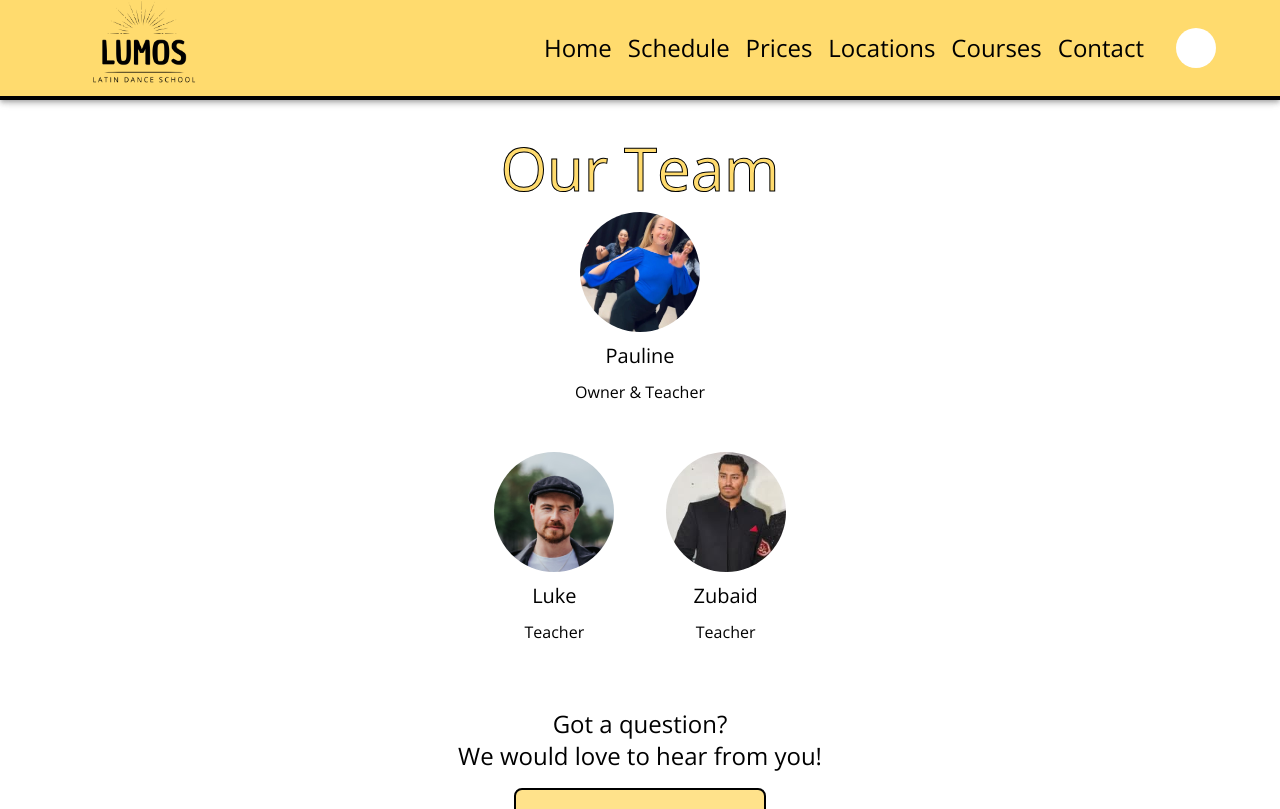
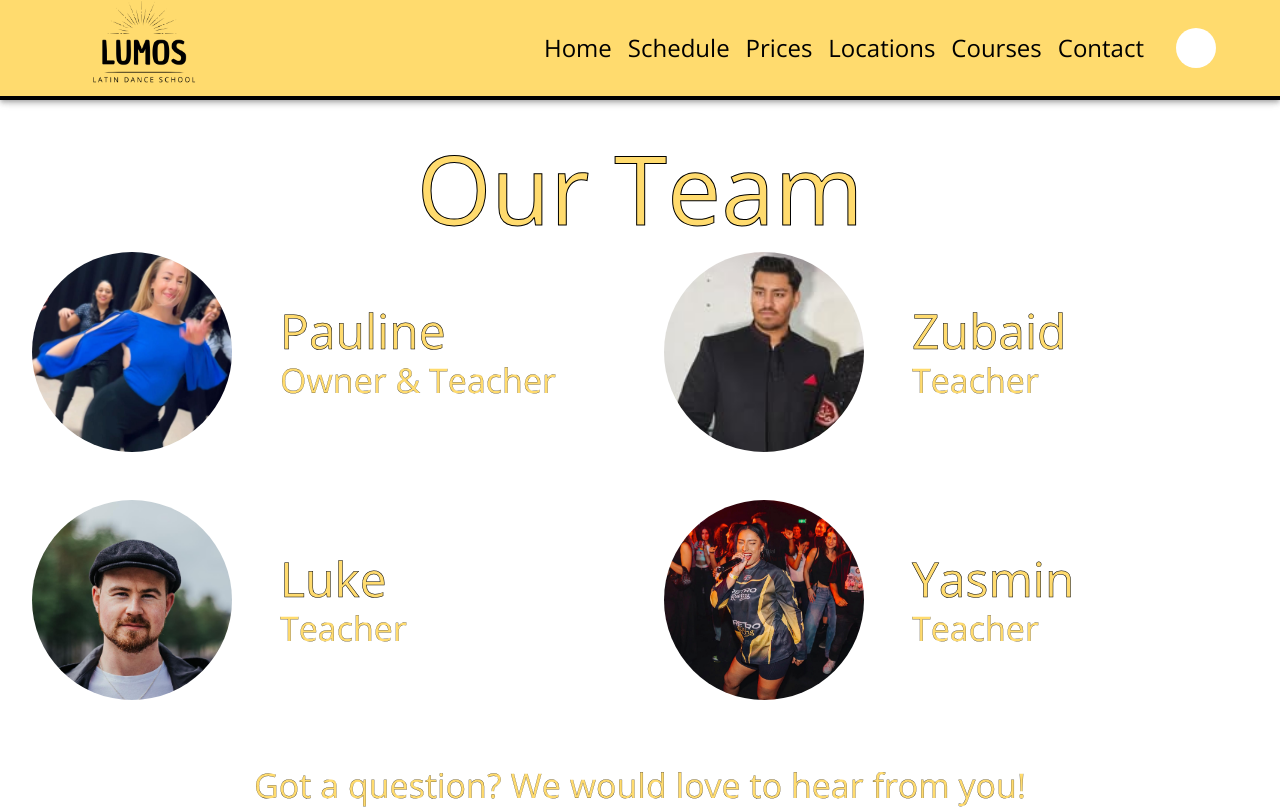
Before and after one commit to Lucobsen/lumos, a React (Vite) app: page /contact in a window 1280 px wide. Shown: the top 809 px of the page. Built offline with nearby package versions, Linux system fonts and the light colour scheme; some icons are missing.

Commit message:
update contact page

```diff
--- /dev/null
+++ b/src/components/TeamMember.tsx
@@ -0,0 +1,38 @@
+import { Stack, Avatar, Typography, useMediaQuery, useTheme } from "@mui/material";
+
+type TeamMemberProps = {
+    name: string;
+    image: string | undefined;
+    role: string;
+};
+
+export const TeamMember = ({ image, name, role }: TeamMemberProps) => {
+    const { breakpoints } = useTheme();
+    const isSmallScreen = useMediaQuery(breakpoints.down(900));
+
+    return (
+        <Stack alignItems='center' spacing={isSmallScreen ? 2 : 6} direction='row'>
+            <Avatar alt={name.toLowerCase()} src={image} sx={{ width: isSmallScreen ? '60px' : '200px', height: isSmallScreen ? '60px' : '200px' }} />
+            <Stack>
+                <Typography
+                    sx={{
+                        WebkitTextStrokeWidth: isSmallScreen ? 0.2 : 0.5,
+                        WebkitTextStrokeColor: '#000',
+                    }}
+                    color='primary'
+                    variant={isSmallScreen ? 'h6' : 'h3'}>
+                    {name}
+                </Typography>
+                <Typography
+                    sx={{
+                        WebkitTextStrokeWidth: 0.2,
+                        WebkitTextStrokeColor: '#000',
+                    }}
+                    color='primary'
+                    variant={isSmallScreen ? 'body1' : 'h4'}>
+                    {role}
+                </Typography>
+            </Stack>
+        </Stack>
+    );
+};
--- a/src/routes/contact.tsx
+++ b/src/routes/contact.tsx
@@ -1,21 +1,32 @@
-import { Avatar, Grid, Link, Stack, SvgIcon, Typography, useMediaQuery, useTheme } from '@mui/material';
+import { Grid, Link, Stack, SvgIcon, Typography, useMediaQuery, useTheme } from '@mui/material';
 import { createFileRoute } from '@tanstack/react-router';
 import { PageContainer } from '../components/PageContainer';
 import { useEffect } from 'react';
-import { Email, Instagram, PhoneAndroid } from '@mui/icons-material';
+import { Instagram } from '@mui/icons-material';
 import { useTranslation } from 'react-i18next';
+import { TeamMember } from '../components/TeamMember';
 
 type TeamMember = { name: string; avatar?: string | undefined; role: string; };
 
 const team: TeamMember[] = [
+    {
+        name: 'Pauline',
+        avatar: 'pauline.jpeg',
+        role: 'Owner & Teacher'
+    },
+    {
+        name: 'Zubaid',
+        avatar: 'zubaid.jpg',
+        role: 'Teacher'
+    },
     {
         name: 'Luke',
         avatar: 'luke.jpeg',
         role: 'Teacher'
     },
     {
-        name: 'Zubaid',
-        avatar: 'zubaid.jpg',
+        name: 'Yasmin',
+        avatar: 'yas.jpg',
         role: 'Teacher'
     }
 ];
@@ -25,7 +36,7 @@ const Contact = () => {
 
     const { t } = useTranslation();
     const { breakpoints } = useTheme();
-    const isSmallScreen = useMediaQuery(breakpoints.down(1000));
+    const isSmallScreen = useMediaQuery(breakpoints.down(900));
 
     return (
         <PageContainer>
@@ -33,40 +44,32 @@ const Contact = () => {
                 <Stack alignItems='center' width='100%' spacing={1}>
                     <Typography
                         color='primary'
-                        variant={isSmallScreen ? 'h4' : 'h2'}
+                        variant={isSmallScreen ? 'h4' : 'h1'}
                         sx={{
                             whiteSpace: 'nowrap',
-                            WebkitTextStrokeWidth: 1,
+                            WebkitTextStrokeWidth: isSmallScreen ? 0.5 : 1,
                             WebkitTextStrokeColor: '#000',
                             fontWeight: 'bold'
                         }}>
                         {t('contact.ourTeam')}
                     </Typography>
                     <Grid container spacing={isSmallScreen ? 4 : 6} justifyContent='center'>
-                        <Grid size={12}>
-                            <Stack alignItems='center' spacing={1}>
-                                <Avatar alt='Pauline' src='pauline.jpeg' sx={{ width: isSmallScreen ? '60px' : '120px', height: isSmallScreen ? '60px' : '120px' }} />
-                                <Typography color='secondary' variant='h6'>Pauline</Typography>
-                                <Typography color='secondary' variant='body1' textAlign='center'>Owner & Teacher</Typography>
-                            </Stack>
-                        </Grid>
                         {team.map(({ name, avatar, role }) =>
-                            <Grid size={4}>
-                                <Stack alignItems='center' spacing={1}>
-                                    <Avatar alt={name} src={avatar} sx={{ width: isSmallScreen ? '60px' : '120px', height: isSmallScreen ? '60px' : '120px' }} />
-                                    <Typography color='secondary' variant='h6'>{name}</Typography>
-                                    <Typography color='secondary' variant='body1' textAlign='center'>{role}</Typography>
-                                </Stack>
+                            <Grid size={{ xs: 12, sm: 12, md: 6, lg: 6, xl: 6 }}>
+                                <TeamMember image={avatar} name={name} role={role} />
                             </Grid>
                         )}
                     </Grid>
                 </Stack>
 
                 <Stack alignItems='center' spacing={2}>
-                    <Typography whiteSpace='pre-line' color='secondary' variant={isSmallScreen ? 'h6' : 'h5'} textAlign='center'> {t('contact.questions')}</Typography>
+                    <Typography sx={{
+                        WebkitTextStrokeWidth: 0.2,
+                        WebkitTextStrokeColor: '#000'
+                    }} whiteSpace={isSmallScreen ? 'pre-line' : 'none'} color='primary' variant={isSmallScreen ? 'h5' : 'h4'} textAlign='center'> {t('contact.questions')}</Typography>
 
                     <Stack alignItems='left' p={2} border={2} borderRadius={2} borderColor='secondary.main' direction='column' spacing={2} bgcolor='primary.light'>
-                        <Stack direction='row' alignItems='center' spacing={2}>
+                        {/* <Stack direction='row' alignItems='center' spacing={2}>
                             <SvgIcon color='secondary' inheritViewBox>
                                 <PhoneAndroid />
                             </SvgIcon>
@@ -80,7 +83,7 @@ const Contact = () => {
                             <Link underline='none' href='mailto:info@lumoslatin.nl'>
                                 <Typography color='secondary' variant='h6'>info@lumoslatin.nl</Typography>
                             </Link>
-                        </Stack>
+                        </Stack> */}
 
                         <Stack direction='row' alignItems='center' gap={2}>
                             <SvgIcon color='secondary' inheritViewBox>
```
Also changed, not shown: public/yas.jpg (added).
